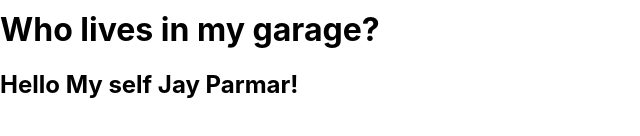
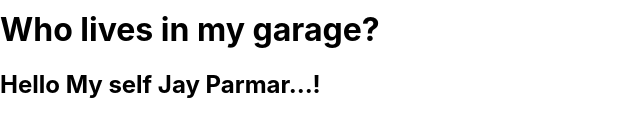
Before and after one commit to JayParmar89800/Navigation-Bar, a React (Create React App) app in the folder React_js/react_learning/: page / in a window 1280 px wide. Shown: the part 634-770 px from the top of the page, without its empty margins (0-640 px from the left). Built offline with nearby package versions, Linux system fonts and the light colour scheme.

Commit message:
some changes in app.js file

```diff
--- a/React_js/react_learning/src/App.js
+++ b/React_js/react_learning/src/App.js
@@ -1,6 +1,5 @@
 // import logo from './logo.svg';
 import './App.css';
-
 
 function Welcome(props)
 {
@@ -43,7 +42,7 @@ function Propex(props)
   return <h2>Hello My self { props.brand }!</h2>;
 }
 function Garage() {
-  const nm = "Jay Parmar";
+  const nm = "Jay Parmar...";
   return (
     <>
         <h1>Who lives in my garage?</h1>
```
